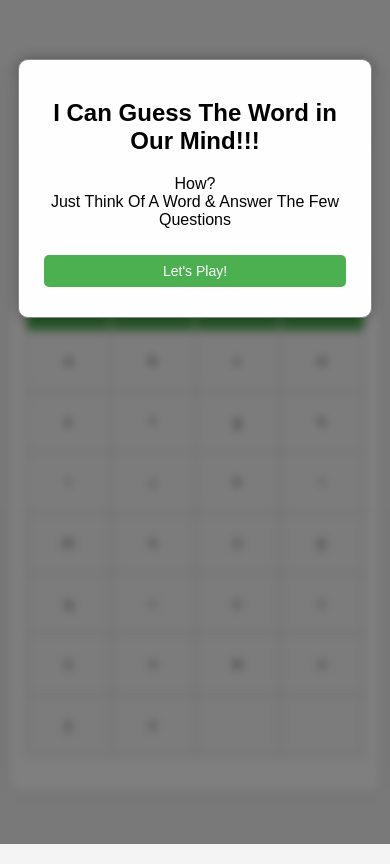
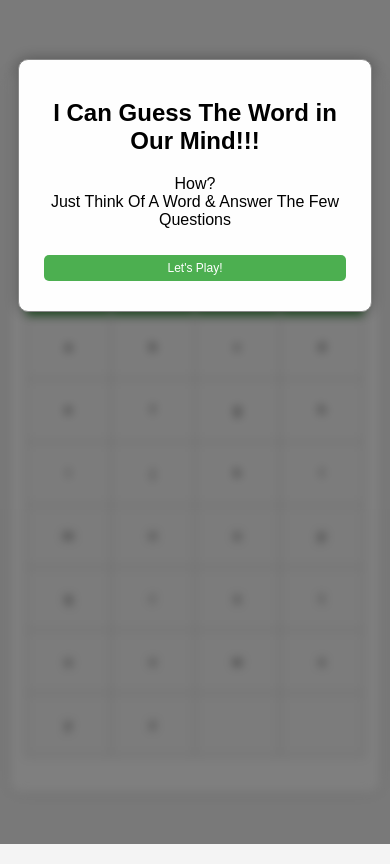
Before and after one commit to Atharva-Bhise/Game-I-can-Guess-What-s-In-Our-Mind, a plain HTML site: page resources/IcanGuess.html in a window 390 px wide. Drawn offline with Linux system fonts and the light colour scheme.

Commit message:
Added Phone Resolution

```diff
--- a/resources/styles.css
+++ b/resources/styles.css
@@ -91,12 +91,22 @@ button:active, input[type="button"]:active {
     }
 
     .AlphaNum table {
+        width: 100%;
         font-size: 14px;
     }
 
     input[type="number"], button, input[type="button"] {
         font-size: 14px;
         padding: 8px;
+    }
+
+    button:hover, input[type="button"]:hover {
+        transform: none;
+        box-shadow: none;
+    }
+    button:active, input[type="button"]:active{
+    transform: translateY(2px);
+    box-shadow: 0 2px 4px rgba(0, 0, 0, 0.5);
     }
 }
 
@@ -107,38 +117,61 @@ button:active, input[type="button"]:active {
 
     .outerBox {
         padding: 15px;
+        overflow-x: hidden;
+
     }
 
+    .AlphaNum table {
+        width: 100%;
+        table-layout: fixed;
+        border-collapse: collapse;
+    }
     .AlphaNum th, .AlphaNum td {
-        padding: 10px;
+        padding: 8px;
         font-size: 12px;
+        word-wrap: break-word;
+        text-align: center;
     }
 
     input[type="number"], button, input[type="button"]{
-        font-size: 14px;
-        padding: 8px;
+        font-size: 12px;
+        padding: 6px;
     }
-    #letterCount{
-        height: 38px;
+    input[type="number"]{
+        height: 60px;
+        box-sizing: border-box;
     }
     input::placeholder {
         font-weight: bold;
         color: #333333;
-        font-size: 14px;
+        font-size: 12.5px;
         opacity: 1;
-        line-height: 2;
+        line-height: 1;
         word-wrap: break-word;
-        white-space: normal; /
-    }
-    button:hover, input[type="button"]:hover {
-        background-color: #45a049;
-        transform: translateY(-3px);
-        box-shadow: 0 4px 8px rgba(0, 0, 0, 0.5);
+        white-space: normal;
     }
 
-    button:active, input[type="button"]:active {
-        transform: translateY(1px);
-        box-shadow: 0 2px 4px rgba(0, 0, 0, 0.2);
+    button:hover, input[type="button"]:hover {
+        transform: none;
+        box-shadow: none;
+    }
+    button:active, input[type="button"]:active{
+    transform: translateY(2px);
+    box-shadow: 0 2px 4px rgba(0, 0, 0, 0.5);
+
+    }
+    .AlphaNum th, .AlphaNum td {
+        padding: 5px;
+        font-size: 12px;
+    }
+
+    .AlphaNum {
+        overflow-x: hidden;
+        display: block;
+    }
+
+    .AlphaNum table {
+        width: 100%;
     }
 }
 
```
